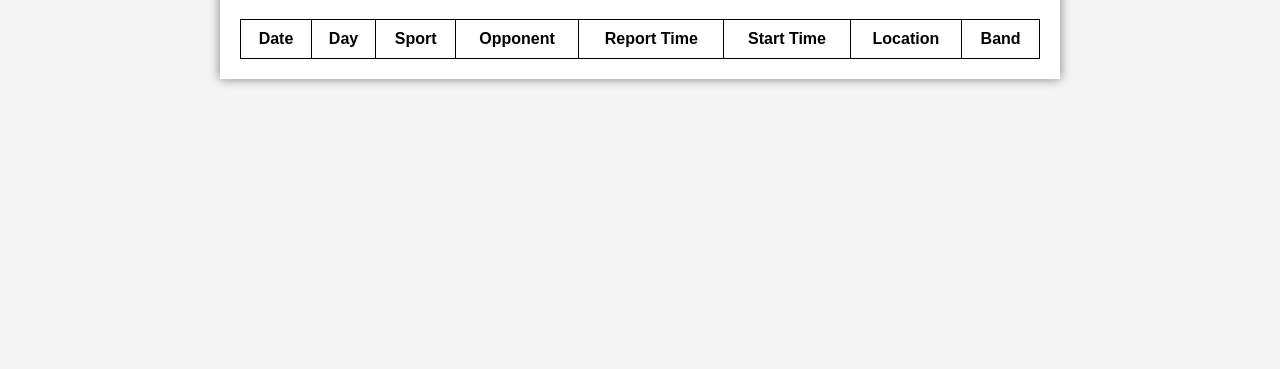
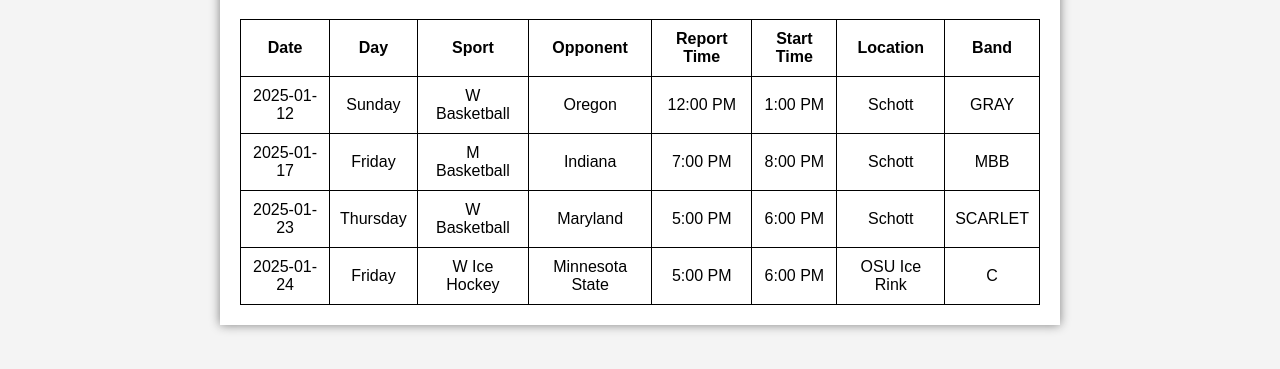
Before and after one commit to CollinRis/OSUABAND, a plain HTML site: page schedule.html in a window 1280 px wide. Shown: the part 171-540 px from the top of the page. Drawn offline with Linux system fonts and the light colour scheme.

Commit message:
Update schedule.html

```diff
--- a/schedule.html
+++ b/schedule.html
@@ -3,7 +3,7 @@
 <head>
     <meta charset="UTF-8">
     <meta name="viewport" content="width=device-width, initial-scale=1.0">
-    <title>Athletic Band Events</title>
+    <title>Full Schedule</title>
     <link rel="stylesheet" href="styles.css">
 </head>
 <body>
@@ -35,6 +35,22 @@
         </table>
     </div>
 
-    <script src="script.js"></script>
+    <script>
+        document.addEventListener("DOMContentLoaded", function () {
+            const events = [
+                { "Date": "2025-01-12", "Day": "Sunday", "Sport": "W Basketball", "Opponent": "Oregon", "Report Time": "12:00 PM", "Start Time": "1:00 PM", "Location": "Schott", "Band": "GRAY" },
+                { "Date": "2025-01-17", "Day": "Friday", "Sport": "M Basketball", "Opponent": "Indiana", "Report Time": "7:00 PM", "Start Time": "8:00 PM", "Location": "Schott", "Band": "MBB" },
+                { "Date": "2025-01-23", "Day": "Thursday", "Sport": "W Basketball", "Opponent": "Maryland", "Report Time": "5:00 PM", "Start Time": "6:00 PM", "Location": "Schott", "Band": "SCARLET" },
+                { "Date": "2025-01-24", "Day": "Friday", "Sport": "W Ice Hockey", "Opponent": "Minnesota State", "Report Time": "5:00 PM", "Start Time": "6:00 PM", "Location": "OSU Ice Rink", "Band": "C" }
+            ];
+
+            const scheduleTable = document.querySelector("#schedule tbody");
+            events.forEach(event => {
+                const row = document.createElement("tr");
+                row.innerHTML = `<td>${event.Date}</td><td>${event.Day}</td><td>${event.Sport}</td><td>${event.Opponent}</td><td>${event["Report Time"]}</td><td>${event["Start Time"]}</td><td>${event.Location}</td><td>${event.Band}</td>`;
+                scheduleTable.appendChild(row);
+            });
+        });
+    </script>
 </body>
 </html>
```
